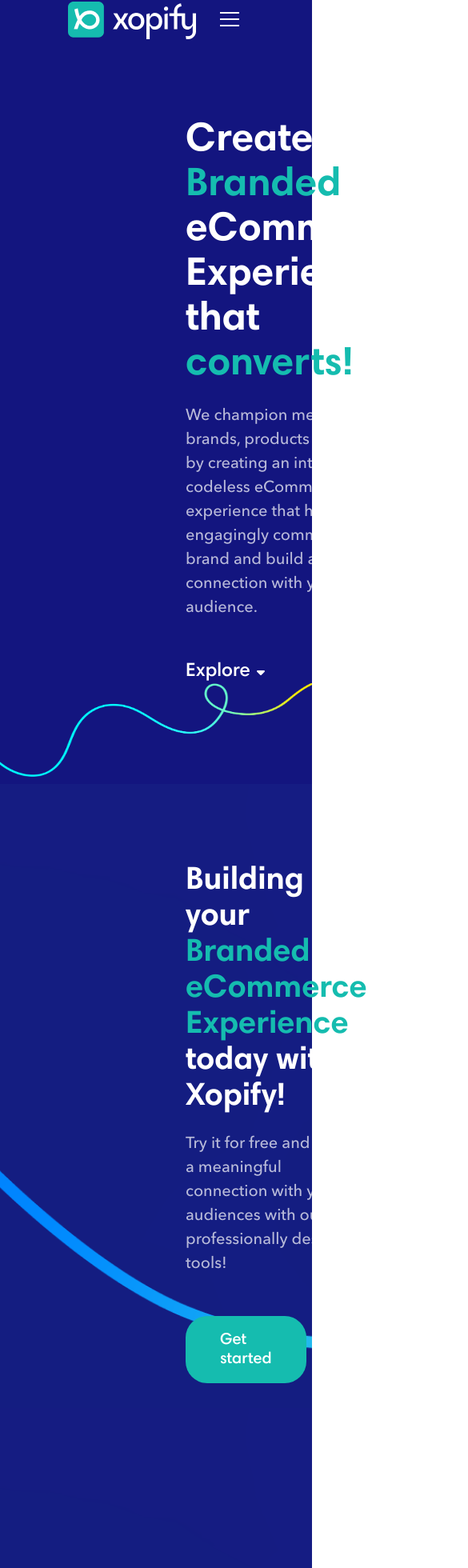
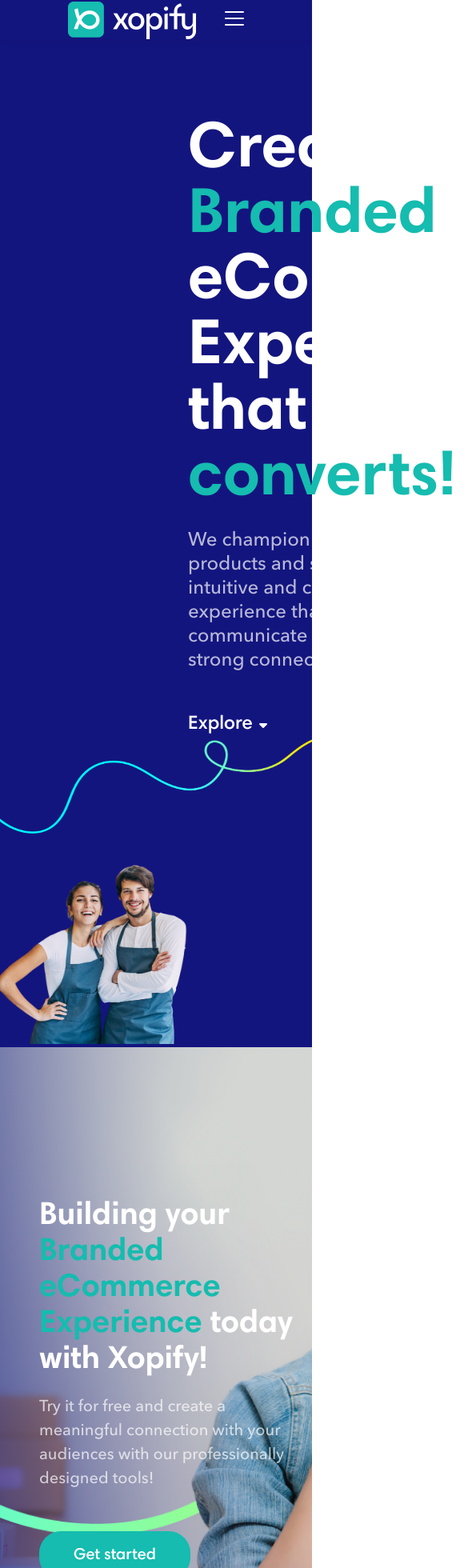
Before and after one commit to dttha/Single-page, a Next.js app: page / in a window 390 px wide. Shown: the part 28-1988 px from the top of the page at 80% size, 585 px wide, since content can reach past the window. Built offline with nearby package versions, Linux system fonts and the light colour scheme.

Commit message:
fix header

```diff
--- a/pages/index.tsx
+++ b/pages/index.tsx
@@ -6,7 +6,7 @@
 
 const Home: NextPage = () => {
   return (
-    <div >
+    <div style={{ position: 'relative' }}>
       <Head>
         <title>Create Next App</title>
         <meta name="description" content="Generated by create next app" />
--- a/src/components/Content/content.module.css
+++ b/src/components/Content/content.module.css
@@ -4,16 +4,16 @@
 .fontWhite {
   color: #fff;
   font-weight: 400;
-  font-size: 50px;
-  line-height: 56px;
+  font-size: 80px;
   font-family: "Harmonia Sans Pro Cyr Bold";
+  line-height: 82px;
 }
 
 .fontGreen {
   color: #15bcaf;
   font-weight: 400;
-  font-size: 50px;
-  line-height: 56px;
+  font-size: 80px;
+  line-height: 82px;
   font-family: "Harmonia Sans Pro Cyr Bold";
 }
 
@@ -24,7 +24,7 @@
 .description {
   font-family: "Avenir Next Medium";
   font-weight: 500;
-  font-size: 20px;
+  font-size: 24px;
   line-height: 30px;
   color: #ffffff;
   opacity: 0.7;
@@ -45,13 +45,23 @@
 
 .wrap_content {
   width: 100%;
-  margin-right: auto;
-  margin-left: auto;
-  padding: 100px 900px 0 232px;
-  z-index: 90;
+  padding-top: 100px;
+  width: 1248px;
+  padding-left: 235px;
+  max-width: 100%;
 }
 
 .line {
-  top: -10px !important;
-  z-index: 80;
+  margin-left: -287px;
+  margin-top: 0px;
 }
+
+.wrap_row {
+  display: flex;
+  flex-wrap: wrap;
+}
+
+.banner {
+  /* top: 300px !important;
+  z-index: 90; */
+}
--- a/src/components/Content/index.tsx
+++ b/src/components/Content/index.tsx
@@ -3,14 +3,15 @@
 import { faCaretDown } from '@fortawesome/free-solid-svg-icons'
 import { FontAwesomeIcon } from '@fortawesome/react-fontawesome'
 import line from '../../../public/line 4_1.png'
+import banner from '../../../public/iStock_627198666.png'
 import styles from '../Content/content.module.css'
 
 export default function Content() {
     return (
         <div className={styles.content}>
             <div className={styles.wrap_content}>
-                <div className="row">
-                    <div className="col-lg-6">
+                <div className={styles.wrap_row}>
+                    <div>
                         <div className={styles.context}>
                             <span className={styles.fontWhite}>Create</span>
                             <span className={styles.fontGreen}> Branded</span>
@@ -28,6 +29,7 @@
                 </div>
             </div>
             <Image alt='line' className={styles.line} src={line} width="2327" height="725.05" />
+            <Image alt='banner' className={styles.banner} src={banner} width="2195" height="1463" />
         </div>
     )
 }
--- a/src/components/Footer/footer.module.css
+++ b/src/components/Footer/footer.module.css
@@ -58,6 +58,8 @@
 .background_image {
   object-fit: cover;
   background-image: url("../../../public/banner\ 4_3.png");
+  background-repeat: no-repeat;
+  background-position-x: center;
 }
 
 .fontWhite {
@@ -96,6 +98,18 @@
 .wrap_footer {
   margin-left: 86px;
   margin-top: 70px;
+}
+
+.wrap_content_footer {
+  padding-top: 190px;
+  /* cach thu nho theo width man hinh
+  nhung no se khong chinh xac dc px
+  thi dung 1 cai media xong tinh theo cai nay la dc vw la view width
+  100vw = man hinh tuong tu voi vh*/
+  padding-left: 235px;
+  max-width: 100%;
+  width: calc(624px + 250px);
+  padding-bottom: 400px;
 }
 
 @media (max-width: 375px) {
@@ -145,6 +159,14 @@
   }
 }
 
+@media (max-width: 1500px) {
+  .footer_content {
+    margin-top: 20px;
+    margin-left: 400px;
+    max-width: 576px;
+  }
+}
+
 @media (max-width: 1200px) {
   .fontWhite {
     font-weight: 380;
@@ -157,6 +179,15 @@
     font-size: 45px;
     line-height: 50px;
   }
+  .wrap_content_footer {
+    padding-left: calc(10px + 10%);
+  }
+
+  .footer_content {
+    margin-top: 20px;
+    margin-left: 300px;
+    max-width: 576px;
+  }
 }
 @media (max-width: 992px) {
   .fontWhite {
@@ -164,7 +195,11 @@
     font-size: 40px;
     line-height: 45px;
   }
-
+  .footer_content {
+    margin-top: 20px;
+    margin-left: 100px;
+    max-width: 576px;
+  }
   .fontGreen {
     font-weight: 350;
     font-size: 40px;
@@ -173,6 +208,9 @@
   .background_image {
     object-fit: cover;
     background-image: url("../../../public/banner\ 4_3.png");
+  }
+  .wrap_content_footer {
+    padding-left: calc(10px + 10%);
   }
 }
 
--- a/src/components/Footer/index.tsx
+++ b/src/components/Footer/index.tsx
@@ -10,7 +10,7 @@
     return (
         <div className={styles.footer}>
             <div className={styles.background_image}>
-                <div className="container-fluid">
+                <div className={styles.wrap_content_footer}>
                     <div className="row">
                         <div className="col-lg-6">
                             <div className={styles.context}>
--- a/src/components/Header/header.module.css
+++ b/src/components/Header/header.module.css
@@ -1,6 +1,9 @@
 .header {
   box-shadow: 0 6px 8px -2px rgba(0, 0, 0, 0.05);
   background-color: #13157f;
+  position: sticky;
+  top: 0;
+  z-index: 100000;
 }
 
 .logo {
@@ -11,9 +14,31 @@
   cursor: pointer;
   object-fit: contain;
 }
+
+.wrap_btn_checkbox {
+  position: relative;
+  display: none;
+}
+
+.btn_checkbox {
+  width: 30px;
+  height: 30px;
+  display: block;
+  top: -10px;
+  left: -10px;
+  position: absolute;
+
+  cursor: pointer;
+
+  opacity: 0; /* hide this */
+  z-index: 3; /* and place it over the hamburger */
+
+  -webkit-touch-callout: none;
+}
+
 .menu {
   list-style: none;
-  transition: 0s;
+  transition: 0;
 }
 
 .hidden {
@@ -31,21 +56,52 @@
   line-height: 24px;
   font-family: "Harmonia Sans Pro Cyr Regular";
 }
-
-/* .menu,
-.menu .menu_item :hover {
+.menu_item:hover .link a,
+.menu_item:hover .link {
   color: #575bda;
-} */
+}
 
 .btn_menu {
   display: none;
-  background: transparent;
-  border: none;
-  color: #fff;
+  position: relative;
+  z-index: 2;
 }
 
-.font_icon {
+.btn_menu span {
+  display: block;
+  background: #ffffff;
+  width: 24px;
+  height: 2px;
+  margin-bottom: 6px;
+  border-radius: 3px;
+  transition: 0.5s;
+  z-index: 2;
+}
+
+.btn_menu span {
+  transform-origin: 0%;
+}
+
+.btn_checkbox:checked ~ .btn_menu span:nth-last-child(3) {
+  opacity: 1;
+  transform: rotate(45deg) translate(-2px, -1px);
+}
+
+.btn_checkbox:checked + .btn_menu span:nth-last-child(2) {
+  opacity: 0;
+  transform: rotate(0deg) scale(0.2, 0.2);
+}
+
+.btn_checkbox:checked + .btn_menu span:nth-last-child(1) {
+  transform: rotate(-45deg) translate(0, -1px);
+}
+
+.font_icon_down {
   font-size: 12px;
+}
+
+.font_icon_menu {
+  font-size: 30px;
 }
 
 /* .dropdown {
@@ -96,26 +152,39 @@
   display: block;
 } */
 
-@media (max-width: 375px) {
-  .menu {
-    display: none;
-  }
+@media (max-width: 1200px) {
   .btn_menu {
     display: block;
+  }
+  .wrap_btn_checkbox {
+    position: relative;
+    display: block;
+  }
+  .menu {
+    position: absolute;
+    width: 0;
+    height: 0;
+    right: -100px;
+    background: #1c1fd8f0;
+    top: -16px;
+    overflow: hidden;
+    border-bottom-left-radius: 99999px;
+    flex-direction: column;
+    justify-content: center;
+    align-items: center;
+    z-index: 1;
+    transition: all 0.5s ease-in-out;
   }
   .hidden {
     display: none;
   }
-}
-@media (max-width: 1200px) {
-  .btn_menu {
-    display: block;
-  }
-  .menu {
-    display: none;
-  }
-  .hidden {
-    display: none;
+  .header .showMenu {
+    position: absolute;
+    right: 0;
+    height: 100vh;
+    width: 100%;
+
+    /* border-bottom-left-radius: 0; */
   }
 }
 /* @media (max-width: 576px) {
@@ -132,3 +201,13 @@
     height: 30vh;
   }
 } */
+
+@media (max-width: 375px) {
+  .menu {
+    display: none;
+  }
+
+  .hidden {
+    display: none;
+  }
+}
--- a/src/components/Header/index.tsx
+++ b/src/components/Header/index.tsx
@@ -1,19 +1,15 @@
-import React, { useEffect } from 'react'
+import React, { useEffect, useState } from 'react'
 import Link from 'next/link'
 import Image from 'next/image'
 import { FontAwesomeIcon } from '@fortawesome/react-fontawesome'
-import { faChevronDown } from '@fortawesome/free-solid-svg-icons'
+import { faChevronDown, faBars } from '@fortawesome/free-solid-svg-icons'
 import img from '../../../public/Group 18 Copy.png'
-import btnmenu from '../../../public/btnmenu.png'
 import styles from '../../components/Header/header.module.css'
 
 export default function Header() {
+  const [checked, setChecked] = useState<boolean>(false)
   useEffect(() => {
-        const btnMenu = document.getElementById("btn-menu") as HTMLElement;
-        const menu = document.getElementById("menu")
-        btnMenu.addEventListener("click", () => {
-            menu?.classList.toggle(styles["show_menu"])
-        })
+
   }, [])
   return (
     <div className={styles.header}>
@@ -21,45 +17,53 @@
         <div className="flex">
           <Image className={styles.logo} src={img} alt="logo" width="160" height="47" />
         </div>
-                <button id="btn-menu" className={styles.btn_menu}>
-                    <Image className={styles.font_icon} src={btnmenu} alt="btnmenu" width="24" height="18" />
-                </button>
-                <ul className={"flex " + styles.menu} id="menu">
-                    <div className={styles.dropdown}>
-                        <li className={styles.dropbtn + " " + styles.menu_item}>
-                            <div>
+        <div className={styles.wrap_btn_checkbox}>
+          <input type="checkbox" id="btn-checkbox"
+            className={styles.btn_checkbox}
+            onChange={(e) => { setChecked(e.target.checked) }}
+          />
+          <div id="btn-menu" className={styles.btn_menu}>
+            <span></span>
+            <span></span>
+            <span></span>
+          </div>
+        </div>
+
+        <ul className={`flex ${styles.menu}  ${checked ? styles.showMenu : ''}`} id="menu">
+          <li className={styles.menu_item}>
+            <div className={styles.link}>
               <Link href=''>Product</Link>
               &nbsp;
-                                <FontAwesomeIcon className={styles.font_icon} icon={faChevronDown} />
+              <FontAwesomeIcon className={styles.font_icon_down} icon={faChevronDown} />
             </div>
-                            {/* <ul className={styles.dropdown_content}>
-                                <li className={styles.dropdown_item}><Link href="#">A</Link></li>
-                                <li className={styles.dropdown_item}><Link href="#">B</Link></li>
-                                <li className={styles.dropdown_item}><Link href="#">C</Link></li>
-                            </ul> */}
           </li>
+
+          <li className={styles.menu_item}>
+            <div className={styles.link}>
+              <Link href=''>Theme gallery</Link>
             </div>
+          </li>
+
           <li className={styles.menu_item}>
-                        <Link href=''>Theme gallery</Link>
-                    </li>
-                    <div className={styles.dropdown}>
-                        <li className={styles.dropbtn + " " + styles.menu_item}>
+            <div className={styles.link}>
               <Link href=''>Blog</Link>
               &nbsp;
-                            <FontAwesomeIcon className={styles.font_icon} icon={faChevronDown} />
-                            {/* <ul className={styles.dropdown_content}>
-                                <li className={styles.dropdown_item}><Link href="#">A</Link></li>
-                                <li className={styles.dropdown_item}><Link href="#">B</Link></li>
-                                <li className={styles.dropdown_item}><Link href="#">C</Link></li>
-                            </ul> */}
+              <FontAwesomeIcon className={styles.font_icon_down} icon={faChevronDown} />
+            </div>
           </li>
+
+          <li className={styles.menu_item}>
+            <div className={styles.link}>
+              <Link href=''>About us</Link>
             </div>
+          </li>
+
           <li className={styles.menu_item}>
-                        <Link href=''>About us</Link>
+            <div className={styles.link}>
+              <Link href=''>Contact</Link>
+            </div>
           </li>
-                    <li className={styles.menu_item}>
-                        <Link href=''>Contact</Link>
-                    </li>
+
         </ul>
         <div className={"button " + styles.hidden}>
           <div className="content_btn">Get started</div>
--- a/styles/globals.css
+++ b/styles/globals.css
@@ -96,7 +96,6 @@
   width: 100%;
   margin-right: auto;
   margin-left: auto;
-  padding: 100px 900px 322px 232px;
 }
 
 .row {
```
Also changed, not shown: public/iStock_627198666.png (added), 1 other file (tests, documents, lock files or other folders). Lines whose indentation alone changed are shown as unchanged.
